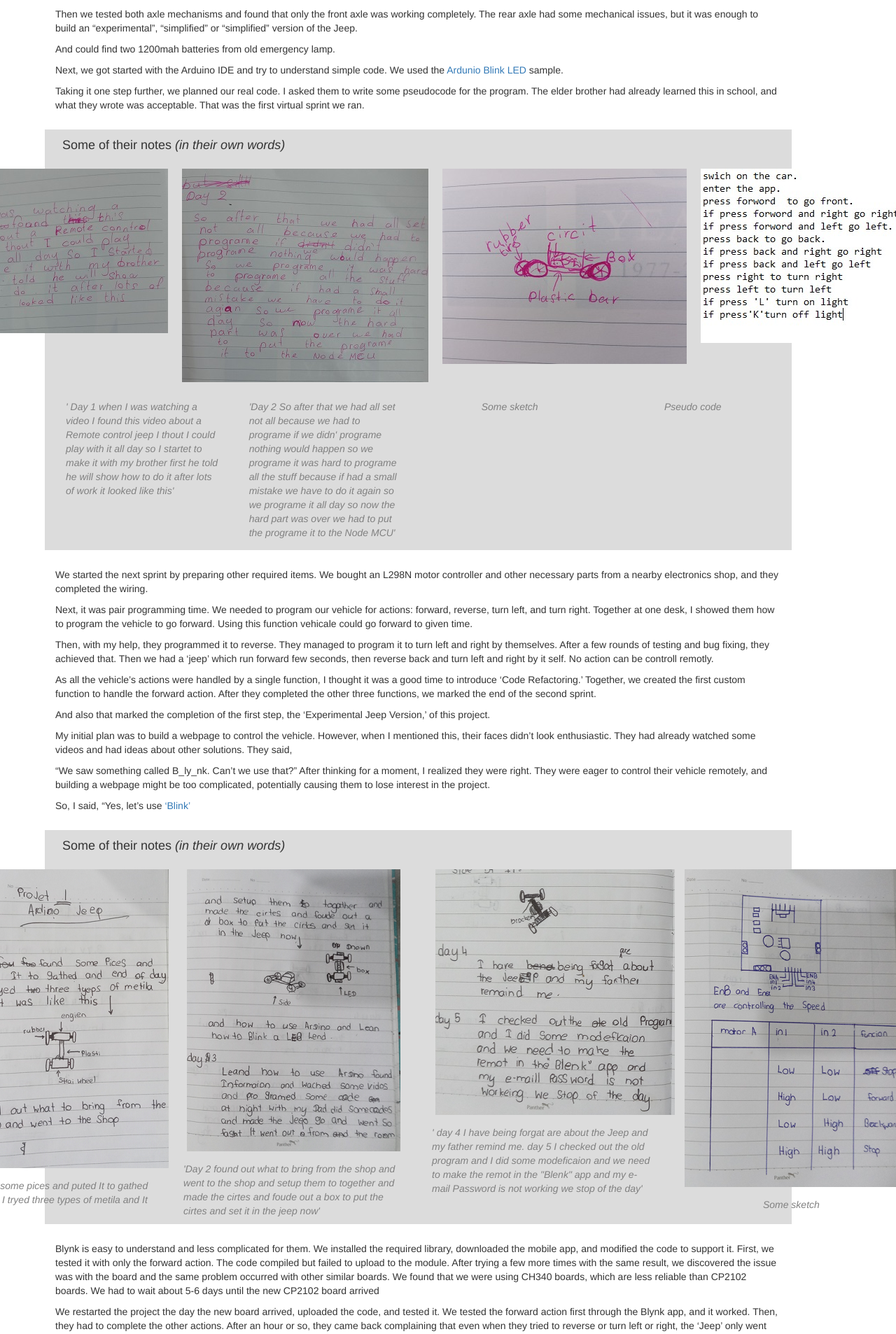
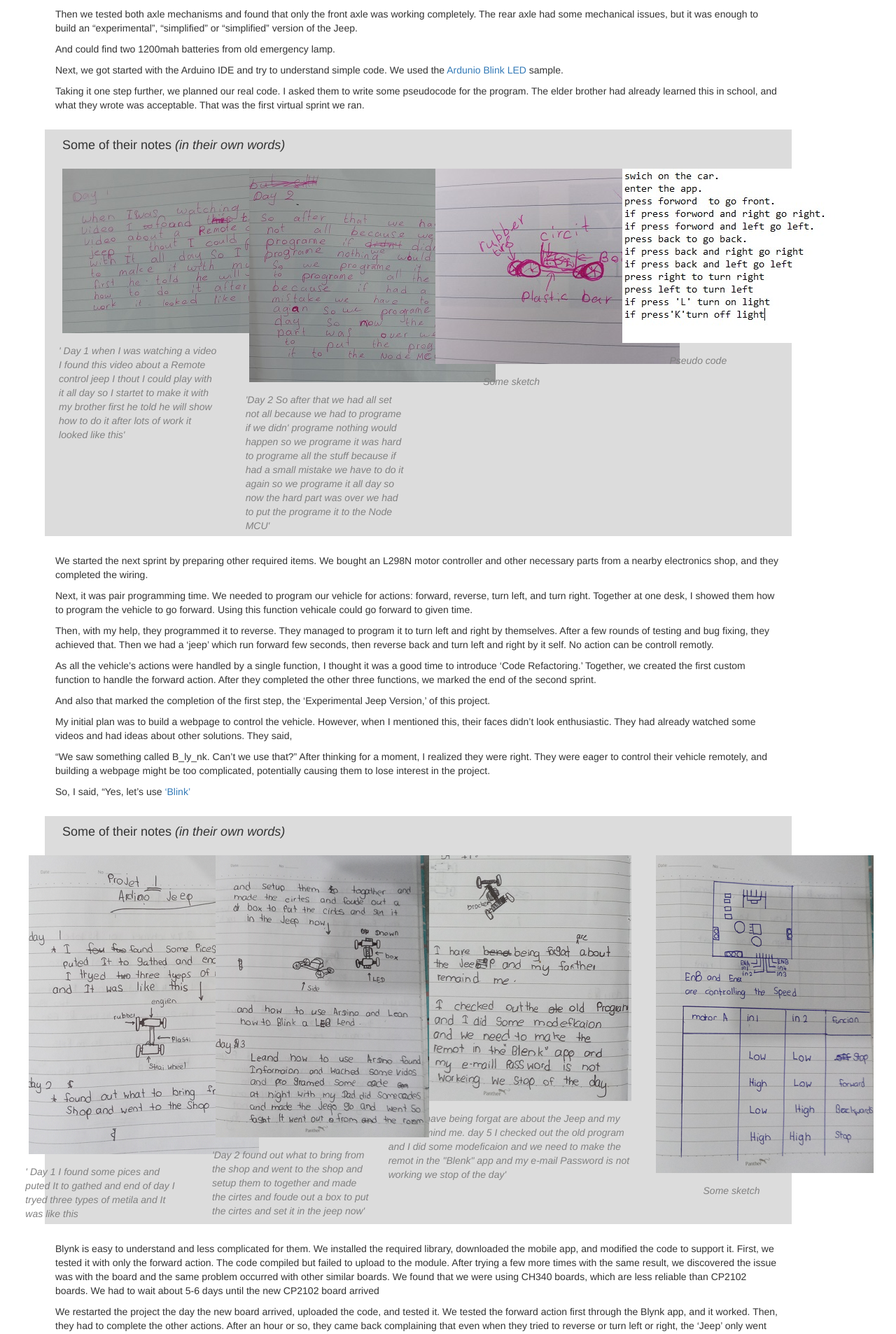
Before and after one commit to sankalpaa/ConceptWelder, a Jekyll site: the page built from _posts/2024-05-24-pair-programming-with-kids.md, in a window 1280 px wide. Shown: the part 2125-4031 px from the top of the page at 70% size. Built offline with Jekyll 4.4.1, drawn with Linux system fonts in a browser that asks for light colours; our own code applies the rules of GitHub Pages for plain Markdown files.

Commit message:
Update 2024-05-24-pair-programming-with-kids.md

```diff
--- a/_posts/2024-05-24-pair-programming-with-kids.md
+++ b/_posts/2024-05-24-pair-programming-with-kids.md
@@ -89,26 +89,11 @@
         <div class="col-md-12 body-image-title">Some of their notes <I>(in their own words)</I></div>
     </div>
     <div class="row body-image-container">
-<!--         <div class="col-md-3"> -->
+        <div class="col-md-3">
             <a href="{{site.baseurl}}/assets/2024-05-24/age_8_day1.jpg" target="_blank" >
-             <img src="{{site.baseurl}}/assets/2024-05-24/age_8_day1.jpg" class="body-image" title="Day 1">
+                <img src="{{site.baseurl}}/assets/2024-05-24/age_8_day1.jpg" class="body-image" title="Day 1">
             </a>
-<!--         </div>
-        <div class="col-md-3"> -->
-        <a href="{{site.baseurl}}/assets/2024-05-24/age_8_day2.jpg" target="_blank" >
-        <img src="{{site.baseurl}}/assets/2024-05-24/age_8_day2.jpg" class="body-image" title="Day 2">
-        </a>
-<!--         </div>
-            <div  class="col-md-3"> -->
-            <img src="{{site.baseurl}}/assets/2024-05-24/age_8_sketch.jpg" class="body-image" title="Items Sketch">
-<!--             </div>
-            <div  class="col-md-3"> -->
-            <img src="{{site.baseurl}}/assets/2024-05-24/Pseudo%20code.jpg" class="body-image" title="Pseudo code">
-<!--             </div> -->
-    </div>
-    <div class="row body-image-row">
-        <div class="col-md-3">
-            <span class="body-quated-text">'
+                        <span class="body-quated-text">'
             Day 1
             when I was watching a
             video I found this
@@ -122,7 +107,10 @@
             </span>
         </div>
         <div class="col-md-3">
-            <span class="body-quated-text">
+            <a href="{{site.baseurl}}/assets/2024-05-24/age_8_day2.jpg" target="_blank" >
+                <img src="{{site.baseurl}}/assets/2024-05-24/age_8_day2.jpg" class="body-image" title="Day 2">
+            </a>
+                        <span class="body-quated-text">
             'Day 2
             So after that we had all set
             not all because we had to
@@ -138,12 +126,14 @@
             to put the programe
             it to the Node MCU'</span>
         </div>
-            <div  class="col-md-3">
-                 <span class="body-quated-text">Some sketch</span>
-            </div>
-            <div  class="col-md-3">
-                <span class="body-quated-text">Pseudo code</span>
-            </div>
+        <div  class="col-md-3">
+            <img src="{{site.baseurl}}/assets/2024-05-24/age_8_sketch.jpg" class="body-image" title="Items Sketch">
+            <span class="body-quated-text">Some sketch</span>
+        </div>
+        <div  class="col-md-3">
+            <img src="{{site.baseurl}}/assets/2024-05-24/Pseudo%20code.jpg" class="body-image" title="Pseudo code">
+            <span class="body-quated-text">Pseudo code</span>
+        </div>
     </div>
 </div>
 
@@ -170,7 +160,7 @@
         <div class="col-md-12 body-image-title">Some of their notes <I>(in their own words)</I></div>
     </div>
     <div class="row body-image-container">
-        <div class="col-4 col-md-4">
+        <div class="col-3 col-md-3">
             <a href="{{site.baseurl}}/assets/2024-05-24/age13-day1.PNG" target="_blank" >
                  <img src="{{site.baseurl}}/assets/2024-05-24/age13-day1.PNG" class="body-image" title="Day 1">
             </a>
@@ -179,7 +169,7 @@
             I found some pices and puted It to gathed and end of day I tryed three types of metila and It was like this
             </span>
         </div>
-        <div class="col-4 col-md-4">
+        <div class="col-3 col-md-3">
             <a href="{{site.baseurl}}/assets/2024-05-24/age13-day2.PNG" target="_blank" >
                 <img src="{{site.baseurl}}/assets/2024-05-24/age13-day2.PNG" class="body-image" title="Day 2">
             </a>
@@ -188,7 +178,7 @@
                 found out what to bring from the shop and went to the shop and setup them to together and made the cirtes and foude out a box to put the cirtes and set it in the jeep now'
             </span>
         </div>
-        <div class="col-4 col-md-4">
+        <div class="col-3 col-md-">
             <a href="{{site.baseurl}}/assets/2024-05-24/age13-day4-5.PNG" target="_blank" >
                 <img src="{{site.baseurl}}/assets/2024-05-24/age13-day4-5.PNG" class="body-image" title="Day 4 and 5">
             </a>
@@ -199,7 +189,7 @@
                 I checked out the old program and I did some modeficaion and we need to make the remot in the "Blenk" app and my e-mail Password is not working we stop of the day'
                 </span>
         </div>
-        <div class="col-4 col-md-4">
+        <div class="col-3 col-md-3">
             <img src="{{site.baseurl}}/assets/2024-05-24/age13-sketch.PNG" class="body-image" title="Items Sketch">
             <span class="body-quated-text">Some sketch</span>
         </div>
@@ -225,24 +215,16 @@
         <div class="col-md-12 body-image-title">Some captures</div>
     </div>
     <div class="row body-image-container">
-<!--         <div class="col-md-4"> -->
+        <div class="col-md-4 col-md-4">
              <img src="{{site.baseurl}}/assets/2024-05-24/Completed%20Front%20view.jpg"  class="body-image" title="Completed front view">
-<!--         </div>
-        <div class="col-md-4"> -->
+              <span class="body-quated-text">Completed front view</span>
+        </div>
+        <div class="col-md-4 col-md-4">
             <img src="{{site.baseurl}}/assets/2024-05-24/Completed%20top%20view.jpg"  class="body-image" title="Completed top view">
-<!--         </div>
-        <div class="col-md-4"> -->
-            <img src="{{site.baseurl}}/assets/2024-05-24/CP2102%20ESP8266%20board.jpg"  class="body-image" title="NodeMcu V3 Lua CP2102 ESP8266 Development Board">
-<!--         </div> -->
-    </div>
-    <div class="row body-image-row">
-        <div class="col-md-4">
-            <span class="body-quated-text">Completed front view</span>
-        </div>
-        <div class="col-md-4">
             <span class="body-quated-text">Completed top view</span>
         </div>
-        <div class="col-md-4">
+        <div class="col-md-4 col-md-4">
+            <img src="{{site.baseurl}}/assets/2024-05-24/CP2102%20ESP8266%20board.jpg"  class="body-image" title="NodeMcu V3 Lua CP2102 ESP8266 Development Board">
             <span class="body-quated-text">NodeMcu V3 Lua CP2102 ESP8266 Development Board</span>
         </div>
     </div>
```
